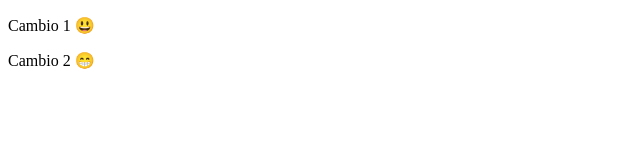
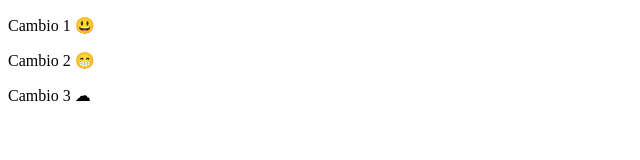
Before and after one commit to ElizaOwO/Application-Web-Design, a plain HTML site: page index.html in a window 1280 px wide. Shown: the full height of the page, 0-640 px from the left. Drawn offline with Linux system fonts and the light colour scheme.

Commit message:
Cambio 4 en index

```diff
--- a/index.html
+++ b/index.html
@@ -14,6 +14,9 @@
     <p>
         Cambio 2 😁
     </p>
+    <p>
+        Cambio 3 ☁
+    </p>
 
 </body>
 </html>
```
